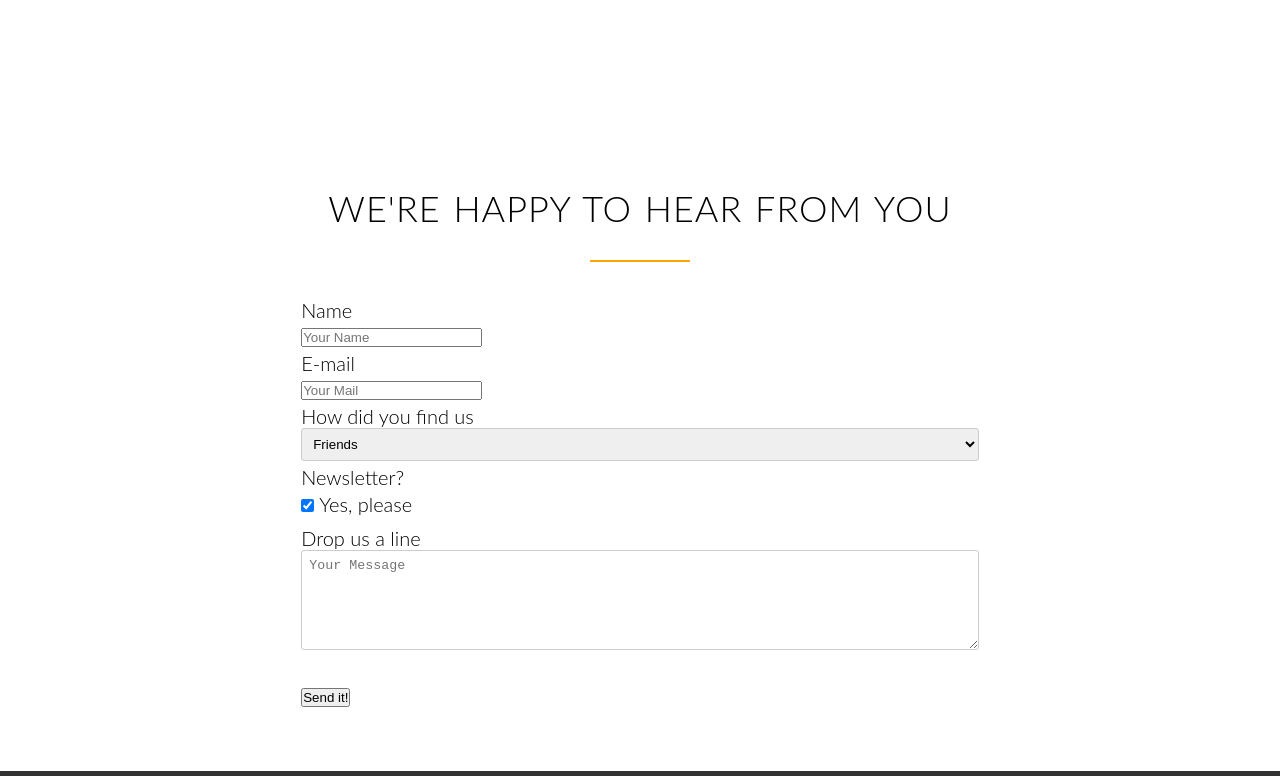
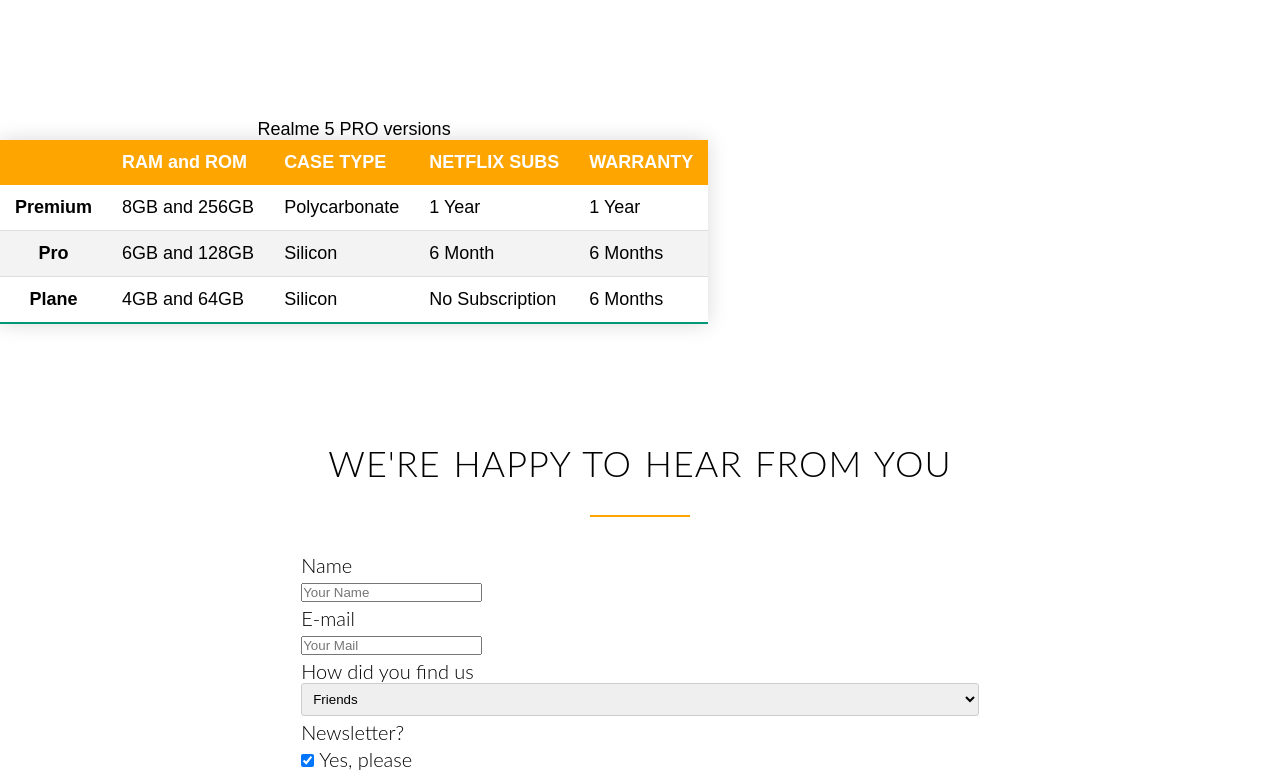
Before and after one commit to anandparadkar8/peer_assign, a plain HTML site: page index.html in a window 1280 px wide. Shown: the part 1843-2619 px from the top of the page. Drawn offline with Linux system fonts and the light colour scheme.

Commit message:
table added

```diff
--- a/css/style.css
+++ b/css/style.css
@@ -142,7 +142,7 @@ h2{
 h2:after{
 	display:block;
 	height:2px;
-	background-color:orange;
+	background-color:#ffa500;
 	content:" ";
 	width:100px;
 	margin:0 auto;
@@ -175,6 +175,46 @@ h3{
 	margin-bottom:15px;
 
 }
+.describe-table {
+    border-collapse: collapse;
+    margin: 25px 0;
+	color: black;
+    font-size: 0.9em;
+    font-family: sans-serif;
+    min-width: 400px;
+    box-shadow: 0 0 20px rgba(0, 0, 0, 0.15);
+}
+
+.describe-table thead tr {
+    background-color: #ffa500;
+    color: #ffffff;
+    text-align: left;
+}
+
+.describe-table th,
+.describe-table td {
+    padding: 12px 15px;
+}
+
+.describe-table tbody tr {
+    border-bottom: 1px solid #dddddd;
+}
+
+.describe-table tbody tr:nth-of-type(even) {
+    background-color: #f3f3f3;
+}
+
+.describe-table tbody tr:last-of-type {
+    border-bottom: 2px solid #009879;
+}
+
+.describe-table tbody tr.active-row {
+    font-weight: bold;
+    color: #009879;
+}
+
+
+
 .contact-form{
 	width:60%;
 	margin:0 auto;
--- a/index.html
+++ b/index.html
@@ -19,9 +19,9 @@
 	</nav>
 	<div class="hero-text">
 	<h1>Real Me 5 Pro</h1>
-	<a class="btn btn-full" href="#">About</a>
-	<a class ="btn btn-ghost" href="#">Show me more</a>
-	<a class="btn btn1" href="#">FAQs</a>
+	<a class="btn btn-full" href="https://www.realme.com/in/" target="_blank">About</a>
+	<a class ="btn btn-ghost" href="https://www.realme.com/in/realme-5-pro" target="_blank">Show me more</a>
+	<a class="btn btn1" href="https://www.realme.com/in/support/kw/faq?classify=&page=1 "target="_blank">FAQs</a>
 	</div>
 	</header>
     <section class="sec-full js--section-full">
@@ -56,6 +56,42 @@
         </div>
         </div>
     </section>
+
+    <table class = "describe-table">
+        <caption>Realme 5 PRO versions</caption>
+        <thead>
+            <tr>
+                <th></th>
+                <th>RAM and ROM</th>
+                <th>CASE TYPE</th>
+                <th>NETFLIX SUBS</th>
+                <th>WARRANTY</th>
+              </tr>
+        </thead>
+         <tbody>
+            <tr>
+                <th>Premium</th>
+                <td>8GB and 256GB </td>
+                <td>Polycarbonate</td>
+                <td>1 Year</td>
+                <td>1 Year</td>
+              </tr>
+              <tr>
+                <th>Pro</th>
+                <td>6GB and 128GB</td>
+                <td>Silicon</td>
+                <td>6 Month</td>
+                <td>6 Months</td>
+             </tr>
+             <tr>
+                <th>Plane</th>
+                <td>4GB and 64GB</td>
+                <td>Silicon</td>
+                <td>No Subscription</td>
+                <td>6 Months</td>
+             </tr>
+         </tbody>
+    </table>
 
     <section class="section-form">
         <div class="row">
```
